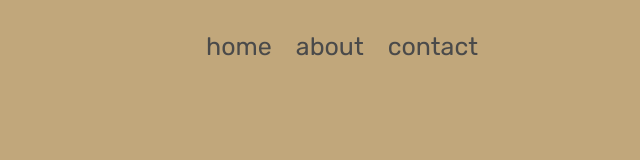
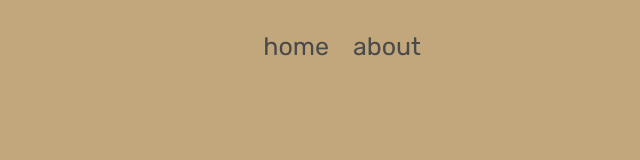
Before and after one commit to sameerCOfficial/newWebsite, a Vue app: page / in a window 1280 px wide. Shown: the top 160 px of the page, without its empty margins (298-938 px from the left). Built offline with nearby package versions, Linux system fonts and the light colour scheme; a web font is replaced by a local one.

Commit message:
changed footer

```diff
--- a/src/components/Home.vue
+++ b/src/components/Home.vue
@@ -2,12 +2,12 @@
 import { ref } from 'vue';
 const rows = ref([
   [
-      { title: 'SkinCare.io', imageUrl: '../skincare.png'},
+    { title: 'SkinCare.io', imageUrl: '../skincare.png' },
     { title: 'SertGPT', imageUrl: '../sertgpt.png' },
   ],
   [
-      { title: 'SERT Social',  imageUrl: '../sertsocial.png' },
-      { title: 'Balkan Website',  imageUrl: '../balkan.png' },
+    { title: 'SERT Social', imageUrl: '../sertsocial.png' },
+    { title: 'Balkan Website', imageUrl: '../balkan.png' },
   ],
 ]);
 
@@ -28,7 +28,8 @@ import { ref } from 'vue';
       <div class="wrapper2">
         <nav class="navbar custom-nav" role="navigation" aria-label="main navigation">
           <div class="navbar-brand">
-            <a role="button" class="navbar-burger" aria-label="menu" aria-expanded="false" data-target="navbarBasicExample">
+            <a role="button" class="navbar-burger" aria-label="menu" aria-expanded="false"
+              data-target="navbarBasicExample">
               <span aria-hidden="true"></span>
               <span aria-hidden="true"></span>
               <span aria-hidden="true"></span>
@@ -41,9 +42,6 @@ import { ref } from 'vue';
               </a>
               <a class="navbar-item" @click="scrollToElement('about')">
                 about
-              </a>
-              <a class="navbar-item" @click="scrollToElement('contact')">
-                contact
               </a>
             </div>
           </div>
@@ -117,32 +115,33 @@ import { ref } from 'vue';
             <div class="tile is-child box">
               <p class="title">About me!</p>
               <p style="font-size:25px">
-        Hello, I'm Sameer! A prospective software engineer and full-stack web developer. My passion lies in creating programs that solve problems.
+                Hello, I'm Sameer! A prospective software engineer and full-stack web developer. My passion lies in
+                creating programs that solve problems.
                 Outside of programming I enjoy boxing, going on runs, and solving Rubik's cubes!
               </p>
             </div>
           </div>
         </div>
       </section>
-<section class="section is-medium" id="contact">
-  <div class="titles">
-  <h1 class="title">contact</h1>
-</div>
+      <footer class="footer">
+        <div class="content has-text-centered">
           <div class="contact-buttons">
             <a href="https://github.com/sameerCOfficial">
-        <img border="0" style="margin-right:50px" alt="Github" src="../assets/github-mark.png" width="200" height="200">
+              <img border="0" alt="Github" src="../assets/github-mark.png" width="50" height="50">
             </a>
             <a href="https://www.linkedin.com/in/sameer-chawla-078466271/">
-        <img border="0" style="margin-left:50px" alt="Github" src="../assets/linkedin.png" width="230" height="230">
+              <img border="0" alt="Github" src="../assets/linkedin.png" width="60" height="60">
             </a>
           </div>
-</section>
+        </div>
+      </footer>
     </main>
   </div>
 </template>
 
 <style scoped>
 @import url('https://fonts.cdnfonts.com/css/broadley');
+
 #profile {
   animation: fadeInLeft 2.4s;
   width: 80%;
@@ -155,13 +154,14 @@ import { ref } from 'vue';
 .contact-buttons {
   display: flex;
   justify-content: center;
-    padding: 10px;
 }
+
 .wrapper2 {
   display: flex;
   flex-direction: column;
   align-items: center;
 }
+
 #centertext {
   font-family: broadley;
   font-size: 5vw;
@@ -171,6 +171,7 @@ import { ref } from 'vue';
   text-align: center;
   margin-bottom: 100px;
 }
+
 .wrapper {
   display: flex;
   flex-direction: column;
@@ -178,46 +179,56 @@ import { ref } from 'vue';
   justify-content: center;
   min-height: 90vh;
 }
+
 #CVButtons {
   display: flex;
   flex-direction: column;
   align-items: center;
-    margin-right:50px;
+  margin-right: 50px;
 }
+
 .button {
   margin-left: 50px;
-    font-size:2vw;
-    font-family:Rubik;
+  font-size: 2vw;
+  font-family: Rubik;
   box-shadow: 4px 6px rgba(0, 0, 0, 0.1);
 }
-  .titles{
+
+.titles {
   text-align: center;
-    padding:80px;
+  padding: 80px;
 }
+
 @media screen and (max-width: 768px) {
   #centertext {
     font-size: 6vw;
   }
+
   .button {
     margin-left: 50px;
-      font-size:3.4vw;
+    font-size: 3.4vw;
   }
+
   #CVButtons {
-      margin-top:-60px;
-      margin-left:1.048vw;
+    margin-top: -60px;
+    margin-left: 1.048vw;
   }
+
   .button img {
     max-width: 30px;
     max-height: 30px;
   }
+
   .contact-buttons {
-      margin-right:20px;
+    margin-right: 20px;
   }
 }
+
 body {
   scroll-behavior: smooth;
 }
-  .is-child{
+
+.is-child {
   box-shadow: 4px 6px rgba(0, 0, 0, 0.1);
 }
 
@@ -226,5 +237,4 @@ import { ref } from 'vue';
   flex-direction: row;
   max-height: 50px;
   max-width: 50px;
-  }
-</style>
+}</style>
```
Lines whose indentation alone changed are shown as unchanged.
